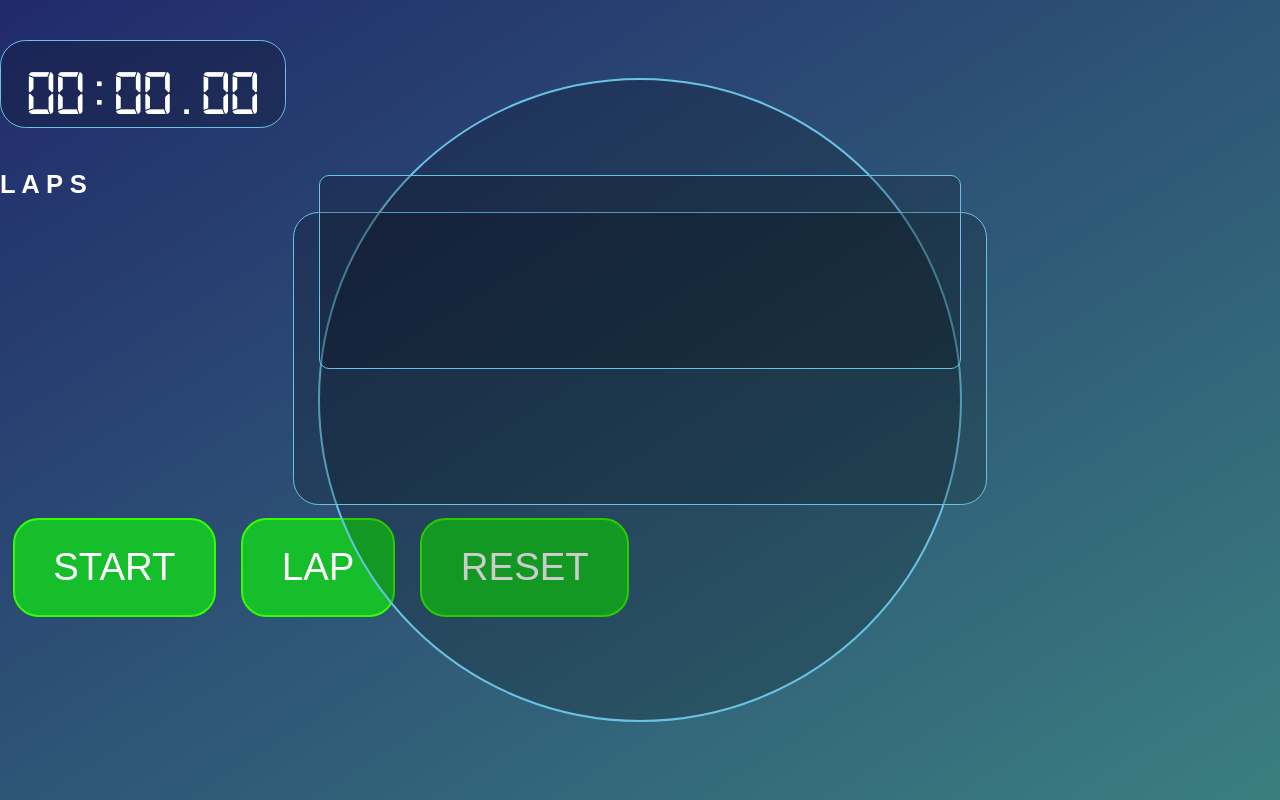
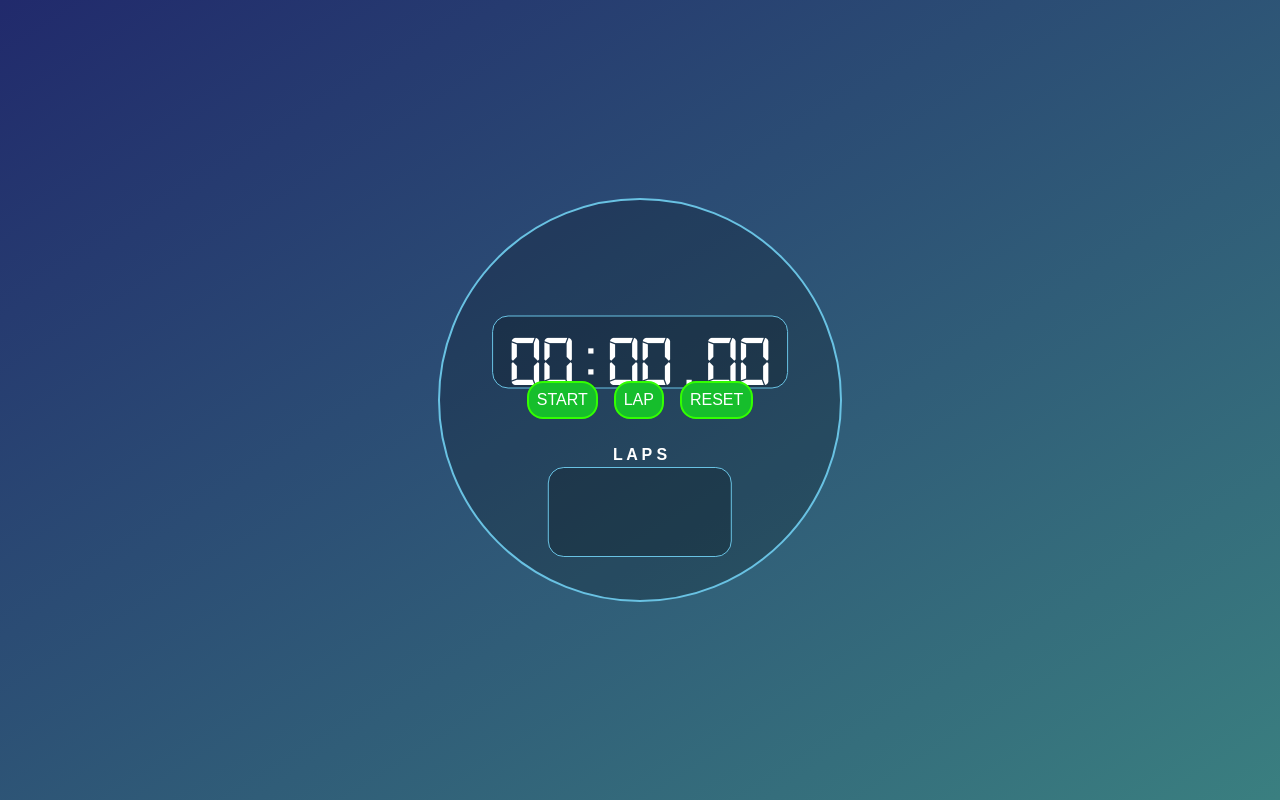
Before and after one commit to Shopify/eng-intern-assessment-react, a React app: page / in a window 1280 px wide. Built offline with nearby package versions, Linux system fonts and the light colour scheme.

Commit message:
moved the code files into folders for better organization and updates css for cleaner look ! ! !

```diff
--- a/src/StopWatchButton.tsx
+++ /dev/null
@@ -1,20 +0,0 @@
-import React from 'react';
-
-interface StopWatchButtonProps {
-    isRunning: boolean;
-    handleStartStopClick: () => void;
-    handleLapClick: () => void;
-    handleResetClick: () => void;
-}
-
-const StopWatchButton: React.FC<StopWatchButtonProps> = ({ isRunning, handleStartStopClick, handleLapClick, handleResetClick }) => {
-    return (
-        <>
-            <button onClick={handleStartStopClick}>{isRunning ? 'STOP' : 'START'}</button>
-            <button onClick={handleLapClick}>LAP</button>
-            <button onClick={handleResetClick}>RESET</button>
-        </>
-    );
-};
-
-export default StopWatchButton;
--- a/src/Style.css
+++ b/src/Style.css
@@ -4,25 +4,11 @@ body::before {
   top: 50%;
   left: 50%;
   transform: translate(-50%, -50%);
-  width: 50%; /* Adjust the width of the circle relative to the viewport width */
-  padding-bottom: 50%; /* Maintain a 1:1 aspect ratio (height = width) */
+  width: 50vmin; /* Use 50vmin for both width and height for a 1:1 aspect ratio */
+  padding-bottom: 50vmin; /* Maintain a 1:1 aspect ratio (height = width) */
   border-radius: 50%;
-  background-color: rgba(0, 0, 0, 0.2); /* Color of the translucent circle background */
-  border: 2px solid #69c2e3; /* Border color */
-}
-
-body::after {
-  content: '';
-  position: absolute;
-  margin-top: -128px;
-  top: 50%;
-  left: 50%;
-  border-radius: 10px; /* Adjust the border-radius for normal rounded corners */
-  transform: translate(-50%, -50%);
-  width: 50%; /* Adjust the width of the square relative to the viewport width */
-  height: 15vw; /* Adjust the height of the square relative to the viewport width */
-  background-color: rgba(0, 0, 0, 0.2); /* Color of the translucent circle background */
-  border: 1px solid #69c2e3; /* Border color */
+  background-color: rgba(0, 0, 0, 0.2);
+  border: 2px solid #69c2e3;
 }
 
 @font-face {
@@ -30,34 +16,19 @@ body::after {
   src: url('./assets/Digital.ttf') format('truetype');
 }
 
-
-body, html {
+body,
+html {
   margin: 0;
   padding: 0;
   height: 100%;
-  background: linear-gradient(to left top, #3a7f80, #212a6c); /* Purple gradient */
+  background: linear-gradient(to left top, #3a7f80, #212a6c);
   font-family: 'Digital';
-  overflow: hidden; /* Disable overall page scrollbar */
+  overflow: hidden;
 }
 
-/* StopWatch.css */
-
-ul {
-  list-style-type: none;
-  padding: 0;
-  margin: 0;
-}
-
-ul li {
-  margin-bottom: 8px;
-}
-
-/* Style.css */
-
 .stopwatch-container {
-  margin-top: 5vw; /* Adjust the margin relative to the viewport width */
+  margin: 5vmin auto;
   position: relative;
-  background-position: center;
   display: flex;
   flex-direction: column;
   justify-content: center;
@@ -66,17 +37,24 @@ ul li {
 }
 
 .buttons-container {
-  margin-bottom: 5vw; /* Adjust the margin relative to the viewport width */
+  position: fixed;
+  top: 50%;
+  left: 50%;
+  transform: translate(-50%, -50%);
+  display: flex;
+  justify-content: center; /* Center the buttons */
+  align-items: center;
+  width: 100%;
 }
 
 button {
-  font-size: 3vw; /* Adjust font-size relative to the viewport width */
-  margin: 1vw; /* Adjust margin relative to the viewport width */
+  font-size: 2vmin;
+  margin: 1vmin; /* Adjust as needed to decrease or increase space between buttons */
   font-family: fantasy;
-  padding: 2vw 3vw; /* Adjust padding relative to the viewport width */
+  padding: 1vmin 1vmin;
   cursor: pointer;
   border: 2px solid #33ff00;
-  border-radius: 2vw; /* Adjust border-radius relative to the viewport width */
+  border-radius: 2vmin;
   background-color: #16be2c;
   color: #ffffff;
   transition: background-color 0.3s ease-in-out;
@@ -86,39 +64,51 @@ button:hover {
   background-color: #ffcc00;
 }
 
+
+
 .timer-box {
   font-family: 'Digital';
   display: inline-block;
-  background-color: rgba(0, 0, 0, 0.2); /* Color of the translucent circle background */
-  border: 1px solid #69c2e3; /* Border color */
-  padding: 2vw; /* Adjust padding relative to the viewport width */
-  border-radius: 2vw; /* Adjust border-radius relative to the viewport width */
+  background-color: rgba(0, 0, 0, 0.2);
+  border: 1px solid #69c2e3;
+  padding: 2vmin;
+  border-radius: 2vmin;
   color: #ffffff;
-  font-size: 5vw; /* Adjust font-size relative to the viewport width */
-  margin-bottom: 2vw; /* Adjust margin relative to the viewport width */
-  margin-top: 5vh; /* Adjust margin relative to the viewport height */
+  font-size: 9vmin;
+  position: absolute;
+  top: 44%;
+  left: 50%;
+  transform: translate(-50%, -50%);
+  margin-bottom: 2vmin;
 }
 
 .lap-times-heading {
   font-family: fantasy;
   color: #ffffff;
-  font-size: 2vw; /* Adjust font-size relative to the viewport width */
-  margin-top: 2vh; /* Adjust margin relative to the viewport height */
+  font-size: 2vmin;
+  margin-top: 5.5vmin;
+  position: absolute;
+  top: 51.4%;
+  left: 50%;
+  transform: translate(-50%, -50%);
+  margin-bottom: 2vmin;
 }
 
 .lap-times-container {
-  position: relative;
-  max-width: 50vw; /* Adjust the max-width relative to the viewport width */
-  height: 30vh; /* Adjust the fixed height relative to the viewport height */
+  max-width: 30vmin; /* Maximum width relative to the viewport width */
+  width: 13%; /* Adjust the width relative to the viewport width */
+  height: 9vmin; /* Maximum height relative to the viewport height */
   overflow-y: auto;
   border: 1px solid #69c2e3;
-  margin-top: 1vh; /* Adjust margin-top relative to the viewport height */
-  margin-left: auto;
-  margin-right: auto;
-  padding: 2vw; /* Adjust padding relative to the viewport width */
-  border-radius: 2vw; /* Adjust border-radius relative to the viewport width */
-  flex-direction: column-reverse; /* Reverse the order of laps */
+  margin-top: 5vmin; /* Adjust margin-top relative to the viewport width */
+  padding: 1vmin; /* Adjust padding relative to the viewport width */
+  border-radius: 2vmin; /* Adjust border-radius relative to the viewport width */
   background-color: rgba(0, 0, 0, 0.2); /* Background color with opacity */
+  position: absolute;
+  top: 59%;
+  left: 50%;
+  transform: translate(-50%, -50%);
+  margin-bottom: -10vmin; /* Adjust margin relative to the viewport width */
 }
 
 .lap-times-container::before {
@@ -128,19 +118,25 @@ button:hover {
   left: 0;
   right: 0;
   bottom: 0;
-  border-radius: 2vw; /* Adjust border-radius relative to the viewport width */
+  border-radius: 2vmin; /* Adjust border-radius relative to the viewport width */
   z-index: -1;
 }
 
 .lap-times-list {
+  color: white;
   list-style: none;
   padding: 0;
   margin: 0;
+  display: flex;
+  flex-direction: column;
+  align-items: center;
+  justify-content: center;
 }
+
 
 h2 {
   font-family: Arial, Helvetica, sans-serif;
-  margin-bottom: 1vw; /* Adjust margin-bottom relative to the viewport width */
+  margin-bottom: 1vmin;
 }
 
 .lap-times-container::-webkit-scrollbar {
--- a/src/App.tsx
+++ b/src/components/App.tsx
@@ -1,7 +1,8 @@
 import React, { useState, useEffect, Dispatch, SetStateAction, useRef } from 'react';
 import StopWatch from './StopWatch';
 import StopWatchButton from './StopWatchButton';
-import './Style.css';
+import '../Style.css';
+
 
 export default function App() {
     const [elapsed, setElapsed] = useState<number>(0);
--- /dev/null
+++ b/src/components/StopWatchButton.tsx
@@ -0,0 +1,25 @@
+import React from 'react';
+
+interface StopWatchButtonProps {
+  isRunning: boolean;
+  handleStartStopClick: () => void;
+  handleLapClick: () => void;
+  handleResetClick: () => void;
+}
+
+const StopWatchButton: React.FC<StopWatchButtonProps> = ({
+  isRunning,
+  handleStartStopClick,
+  handleLapClick,
+  handleResetClick,
+}) => {
+  return (
+    <div className="buttons-container">
+      <button onClick={handleStartStopClick}>{isRunning ? 'STOP' : 'START'}</button>
+      <button onClick={handleLapClick}>LAP</button>
+      <button onClick={handleResetClick}>RESET</button>
+    </div>
+  );
+};
+
+export default StopWatchButton;
--- a/src/index.tsx
+++ b/src/index.tsx
@@ -1,6 +1,6 @@
 import React from 'react';
 import { createRoot } from 'react-dom/client';
-import App from './App';
+import App from './components/App';
 
 const container = document.getElementById('root');
 const root = createRoot(container);
```
Also changed, not shown: src/components/StopWatch.tsx (renamed from src/StopWatch.tsx), 1 other file (tests, documents, lock files or other folders).
